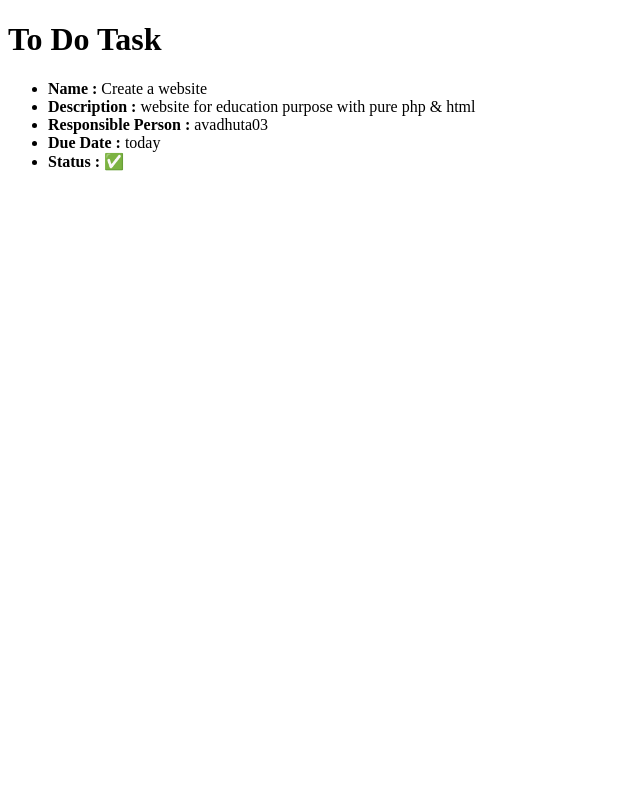
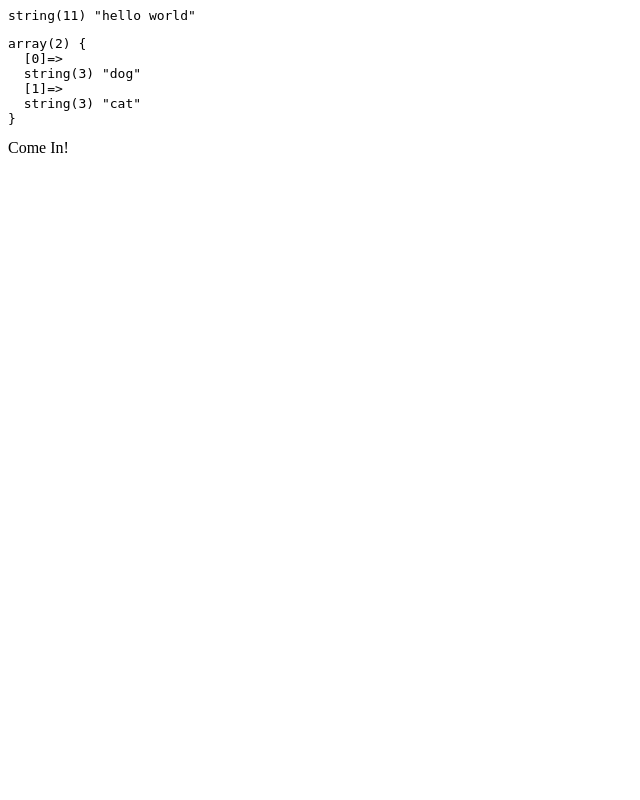
Before and after one commit to Avadhuta03/php_basics, a PHP site: page / in a window 1280 px wide. Shown: the whole page, without its empty margins (0-640 px from the left). Run offline with PHP 8.4, Linux system fonts and the light colour scheme.

Commit message:
creates functions

```diff
--- /dev/null
+++ b/functions.php
@@ -0,0 +1,24 @@
+<?php
+
+
+function dd($data)
+{
+	echo '<pre>';
+	var_dump($data);
+	echo '</pre>';
+}
+
+
+
+function checkAge($age)
+{
+
+	if($age>=21)
+	{
+		echo 'Come In!';
+	}
+	else
+	{
+		echo 'You are not allowed!';
+	}
+}
--- a/index.php
+++ b/index.php
@@ -2,16 +2,16 @@
 
 
 
-
-$task = [
-
-	'title' => 'Create a website',
-	'description' => 'website for education purpose with pure php & html',
-	'assigned to' => 'avadhuta03',
-	'due' => 'today',
-	'completed' => true
-
-];
+require 'functions.php';
 
 
-require 'index.view.php';
+
+dd('hello world');
+dd(['dog', 'cat']);
+
+
+checkAge(21);
+
+
+
+// require 'index.view.php';
```
